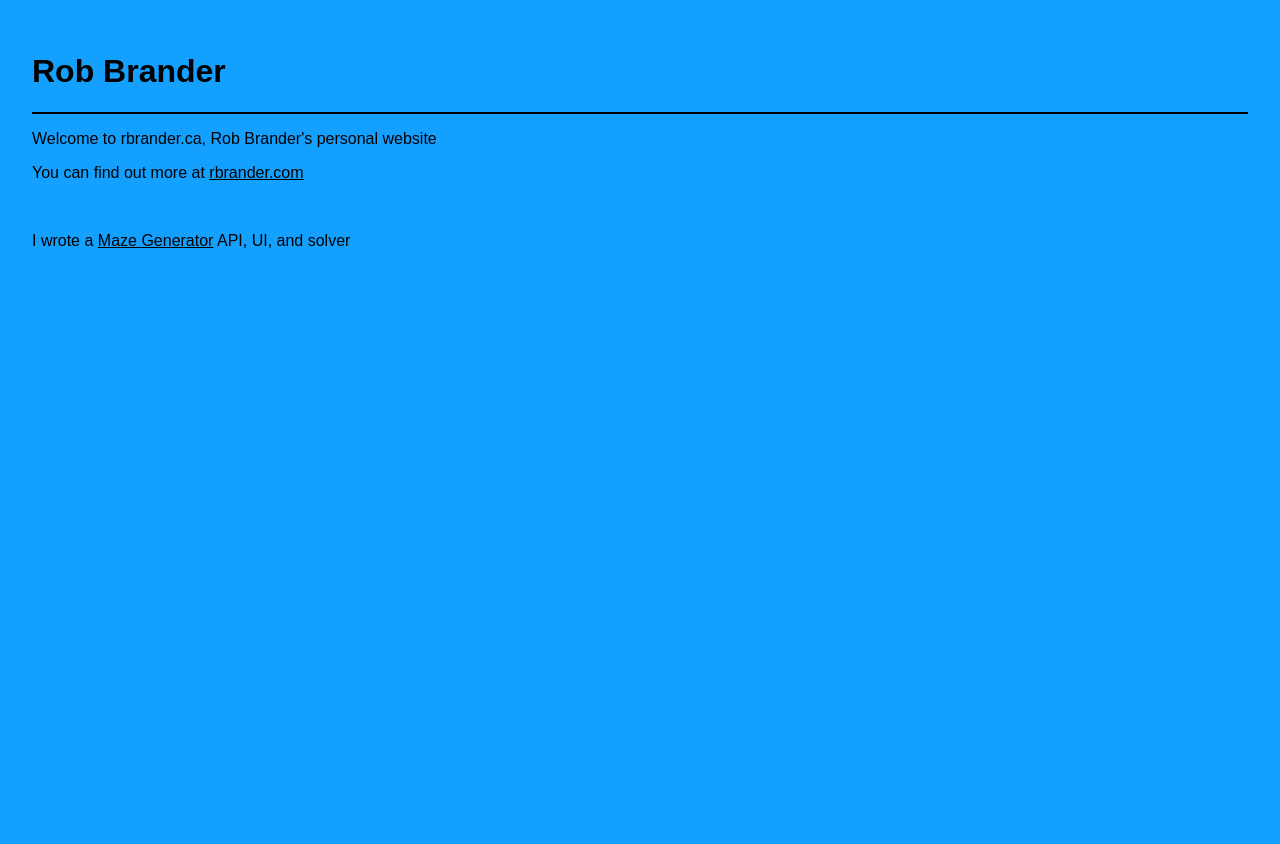
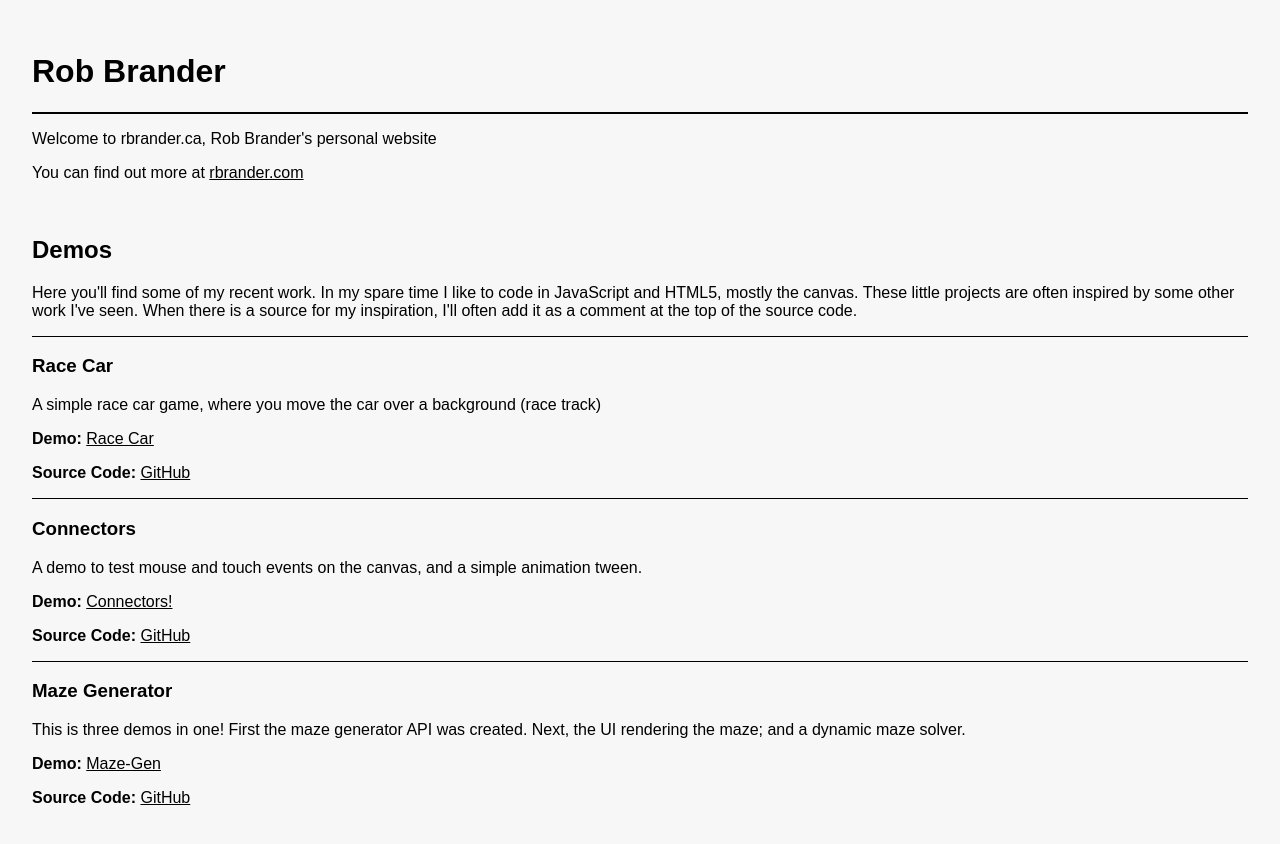
Before and after one commit to rbrander/rbrander.ca, a plain HTML site: page index.html in a window 1280 px wide. Before the commit the page ends 800 px from the top, so only its background shows below. Drawn offline with Linux system fonts and the light colour scheme.

Commit message:
add more demos

```diff
--- a/index.html
+++ b/index.html
@@ -22,7 +22,7 @@
       margin: 0;
       padding: 2rem;
       font-family: Arial;
-      background-color: #14A0FF;
+      background-color: #f7f7f7;
     }
 
     header {
@@ -38,6 +38,10 @@
     a:active {
       color: white;
     }
+    .top-border {
+      border-top: 1px solid black;
+      margin-top: 1rem;
+    }
   </style>
 </head>
 <body>
@@ -48,7 +52,52 @@
     <p>Welcome to rbrander.ca, Rob Brander's personal website</p>
     <p>You can find out more at <a href="http://rbrander.com">rbrander.com</a></p>
     <br />
-    <p>I wrote a <a href="/maze-gen/">Maze Generator</a> API, UI, and solver</p>
+    <h2>Demos</h2>
+    <div>
+      Here you'll find some of my recent work. In my spare time I like to
+      code in JavaScript and HTML5, mostly the canvas.  These little projects
+      are often inspired by some other work I've seen.  When there is a source
+      for my inspiration, I'll often add it as a comment at the top of the
+      source code.
+    </div>
+    <div class="top-border">
+      <h3>Race Car</h3>
+      <p>A simple race car game, where you move the car over a background (race track)</p>
+      <p>
+        <strong>Demo: </strong>
+        <a href="https://rbrander.ca/race-car/">Race Car</a>
+      </p>
+      <p>
+        <strong>Source Code: </strong>
+        <a target="_blank" href="https://github.com/rbrander/race-car">GitHub</a>
+      </p>
+    </div>
+    <div class="top-border">
+      <h3>Connectors</h3>
+      <p>A demo to test mouse and touch events on the canvas, and a simple animation tween.</p>
+      <p>
+        <strong>Demo: </strong>
+        <a href="https://rbrander.ca/connectors/">Connectors!</a>
+      </p>
+      <p>
+        <strong>Source Code: </strong>
+        <a target="_blank" href="https://github.com/rbrander/connectors">GitHub</a>
+      </p>
+    </div>
+    <div class="top-border">
+      <h3>Maze Generator</h3>
+      <p>This is three demos in one! First the maze generator API was created.
+         Next, the UI rendering the maze; and a dynamic maze solver.
+      </p>
+      <p>
+        <strong>Demo: </strong>
+        <a href="https://rbrander.ca/maze-gen/">Maze-Gen</a>
+      </p>
+      <p>
+        <strong>Source Code: </strong>
+        <a target="_blank" href="https://github.com/rbrander/maze-gen">GitHub</a>
+      </p>
+    </div>
   </div>
 </body>
 </html>
```
